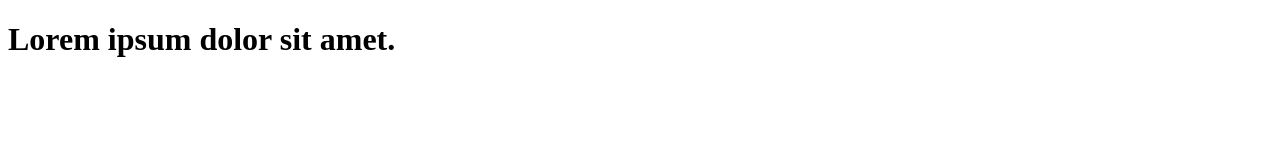
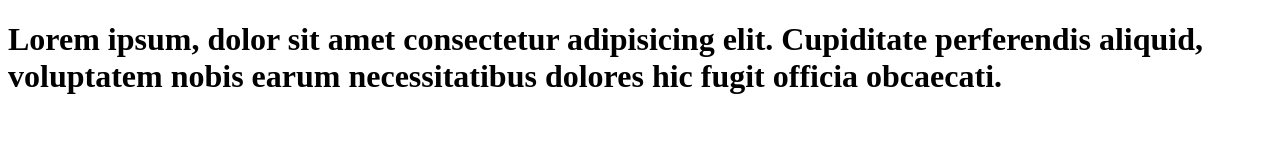
Before and after one commit to Alagarraja1801/New_1, a plain HTML site: page index.html in a window 1280 px wide. Drawn offline with Linux system fonts and the light colour scheme.

Commit message:
Lorem_Content_Changed
For Example...

```diff
--- a/index.html
+++ b/index.html
@@ -7,6 +7,6 @@
     <title>GitHub...</title>
 </head>
 <body>
-    <h1>Lorem ipsum dolor sit amet.</h1>
+    <h1>Lorem ipsum, dolor sit amet consectetur adipisicing elit. Cupiditate perferendis aliquid, voluptatem nobis earum necessitatibus dolores hic fugit officia obcaecati.</h1>
 </body>
 </html>
```
